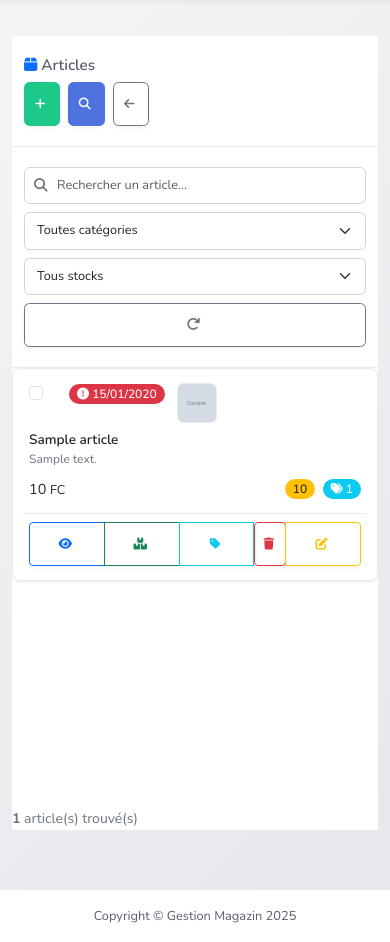
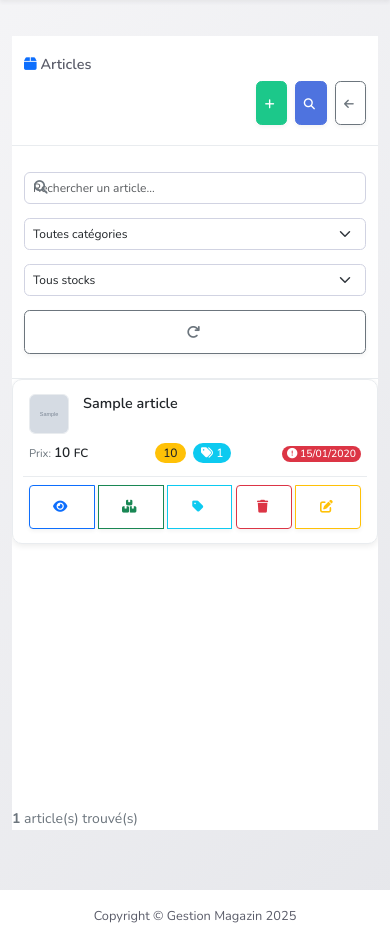
Before and after one commit to benientendo/gestion12, a Django app: page /commercant/boutiques/1/articles/ in a window 390 px wide. Shown: the part 87-1029 px from the top of the page. Run offline with Django 5.2, Linux system fonts and the light colour scheme; a user stored in the database is signed in; tables that the repository leaves empty hold one stand-in row (values such as "Sample post"); grey boxes marked "Sample" are stand-in pictures; parts of the project's set-up code (start-up, migrations or seed data) failed here and were passed over; some libraries are stand-ins or nearby versions.

Commit message:
Amelioration responsive page articles - mode carte mobile

```diff
--- a/inventory/templates/inventory/commercant/articles_boutique.html
+++ b/inventory/templates/inventory/commercant/articles_boutique.html
@@ -1207,42 +1207,73 @@
 
 /* ========== RESPONSIVE ========== */
 
-/* Très petits écrans (< 480px) */
+/* Très petits écrans (< 480px) - Mode carte */
 @media (max-width: 480px) {
     .articles-page {
-        height: calc(100vh - 50px);
+        height: auto;
+        min-height: calc(100vh - 50px);
     }
 
     .page-header {
         padding: 8px 0;
+        position: relative;
     }
 
     .page-header h4 {
-        font-size: 0.95rem;
+        font-size: 0.9rem;
+    }
+
+    .page-header .text-muted {
+        display: none !important;
     }
 
     .header-actions {
         width: 100%;
-        justify-content: flex-start;
+        justify-content: flex-end;
+        flex-wrap: wrap;
     }
 
     .header-actions .btn {
-        padding: 6px 10px;
-        font-size: 0.75rem;
+        padding: 6px 8px;
+        font-size: 0.7rem;
     }
 
     .filters-bar {
-        padding: 8px 0;
+        padding: 6px 0;
+    }
+
+    .filters-bar .row {
+        margin: 0 -4px;
+    }
+
+    .filters-bar .row > [class*="col"] {
+        padding: 0 4px;
+        margin-bottom: 6px;
     }
 
     .filters-bar .form-control,
     .filters-bar .form-select {
-        font-size: 0.8rem;
+        font-size: 0.75rem;
+        padding: 6px 8px;
+    }
+
+    /* Cacher certains filtres sur mobile */
+    .filters-bar .col-lg-3 {
+        display: none !important;
     }
 
     /* Tableau en mode carte sur très petit écran */
+    .table-wrapper {
+        height: auto;
+        overflow: visible;
+    }
+
     .table-header {
         display: none;
+    }
+
+    .table-body {
+        overflow: visible;
     }
 
     .table-body table {
@@ -1259,9 +1290,10 @@
         padding: 10px;
         margin-bottom: 8px;
         border: 1px solid #e9ecef;
-        border-radius: 8px;
+        border-radius: 10px;
         background: #fff;
-        box-shadow: 0 1px 3px rgba(0,0,0,0.08);
+        box-shadow: 0 2px 6px rgba(0,0,0,0.08);
+        position: relative;
     }
 
     .table-body tbody td {
@@ -1269,6 +1301,11 @@
         padding: 4px 6px;
     }
 
+    /* Cacher checkbox sur mobile */
+    .table-body tbody td.col-checkbox {
+        display: none;
+    }
+
     .table-body tbody td.col-img {
         width: 50px;
         order: 1;
@@ -1277,23 +1314,52 @@
     .table-body tbody td.col-nom {
         width: calc(100% - 60px);
         order: 2;
+        padding-left: 10px;
+    }
+
+    .table-body tbody td.col-nom .article-name {
+        font-size: 0.9rem;
+        margin-bottom: 2px;
+    }
+
+    .table-body tbody td.col-nom .article-desc {
+        display: none;
     }
 
     .table-body tbody td.col-prix {
-        width: 50%;
+        width: 33%;
         order: 3;
-        font-size: 0.9rem;
+        font-size: 0.85rem;
+        font-weight: 600;
+    }
+
+    .table-body tbody td.col-prix::before {
+        content: "Prix: ";
+        font-weight: 400;
+        color: #6c757d;
+        font-size: 0.7rem;
     }
 
     .table-body tbody td.col-stock {
-        width: 50%;
+        width: 33%;
         order: 4;
+        text-align: center;
+    }
+
+    .table-body tbody td.col-exp {
+        width: 34%;
+        order: 5;
         text-align: right;
+    }
+
+    .table-body tbody td.col-exp .badge {
+        font-size: 0.65rem;
+        padding: 2px 5px;
     }
 
     .table-body tbody td.col-actions {
         width: 100%;
-        order: 5;
+        order: 6;
         margin-top: 8px;
         padding-top: 8px;
         border-top: 1px solid #e9ecef;
@@ -1307,15 +1373,123 @@
     .col-actions .btn-group {
         width: 100%;
         display: flex;
+        gap: 4px;
     }
 
     .col-actions .btn-group .btn {
         flex: 1;
-    }
-}
-
-/* Écrans moyens (481px - 768px) */
-@media (min-width: 481px) and (max-width: 768px) {
+        padding: 8px 4px;
+        font-size: 0.8rem;
+    }
+
+    .col-actions .btn-group form {
+        flex: 1;
+        display: flex;
+    }
+
+    .col-actions .btn-group form .btn {
+        width: 100%;
+    }
+
+    /* Pagination mobile */
+    .pagination {
+        flex-wrap: wrap;
+        justify-content: center;
+    }
+
+    .pagination .page-item .page-link {
+        padding: 6px 10px;
+        font-size: 0.75rem;
+    }
+
+    /* Modal responsive */
+    .modal-dialog {
+        margin: 10px;
+        max-width: calc(100% - 20px);
+    }
+
+    .modal-body {
+        padding: 15px;
+    }
+
+    .modal-body .row > [class*="col"] {
+        margin-bottom: 10px;
+    }
+
+    /* Bulk actions mobile */
+    #bulkActions {
+        position: fixed;
+        bottom: 0;
+        left: 0;
+        right: 0;
+        background: #fff;
+        padding: 10px;
+        box-shadow: 0 -2px 10px rgba(0,0,0,0.1);
+        z-index: 100;
+    }
+}
+
+/* Petits écrans (481px - 576px) */
+@media (min-width: 481px) and (max-width: 576px) {
+    .table-header {
+        display: none;
+    }
+
+    .table-body tbody tr {
+        display: flex;
+        flex-wrap: wrap;
+        padding: 10px;
+        margin-bottom: 6px;
+        border: 1px solid #e9ecef;
+        border-radius: 8px;
+        background: #fff;
+    }
+
+    .table-body tbody td.col-checkbox {
+        display: none;
+    }
+
+    .table-body tbody td.col-code,
+    .table-body tbody td.col-cat {
+        display: none;
+    }
+
+    .table-body tbody td.col-img {
+        width: 50px;
+        order: 1;
+    }
+
+    .table-body tbody td.col-nom {
+        width: calc(100% - 60px);
+        order: 2;
+    }
+
+    .table-body tbody td.col-prix {
+        width: 30%;
+        order: 3;
+    }
+
+    .table-body tbody td.col-stock {
+        width: 25%;
+        order: 4;
+    }
+
+    .table-body tbody td.col-exp {
+        width: 25%;
+        order: 5;
+    }
+
+    .table-body tbody td.col-actions {
+        width: 100%;
+        order: 6;
+        margin-top: 8px;
+        padding-top: 8px;
+        border-top: 1px solid #e9ecef;
+    }
+}
+
+/* Écrans moyens (577px - 768px) */
+@media (min-width: 577px) and (max-width: 768px) {
     .page-header h4 {
         font-size: 1rem;
     }
@@ -1330,15 +1504,21 @@
         font-size: 0.8rem;
     }
 
+    .col-checkbox { width: 35px; }
     .col-code, .col-cat {
         display: none;
     }
 
     .col-img { width: 50px; }
     .col-nom { width: auto; }
-    .col-prix { width: 100px; }
+    .col-prix { width: 90px; }
     .col-stock { width: 60px; }
-    .col-actions { width: 120px; }
+    .col-exp { width: 90px; }
+    .col-actions { width: 110px; }
+
+    .col-actions .btn-group .btn {
+        padding: 4px 6px;
+    }
 }
 
 /* Tablettes (769px - 991px) */
@@ -1347,7 +1527,14 @@
         display: none;
     }
 
-    .col-actions { width: 130px; }
+    .col-checkbox { width: 35px; }
+    .col-exp { width: 100px; }
+    .col-actions { width: 140px; }
+}
+
+/* Desktop moyen (992px - 1199px) */
+@media (min-width: 992px) and (max-width: 1199px) {
+    .col-exp { width: 100px; }
 }
 
 /* ========== SCROLLBAR PERSONNALISÉE ========== */
```
